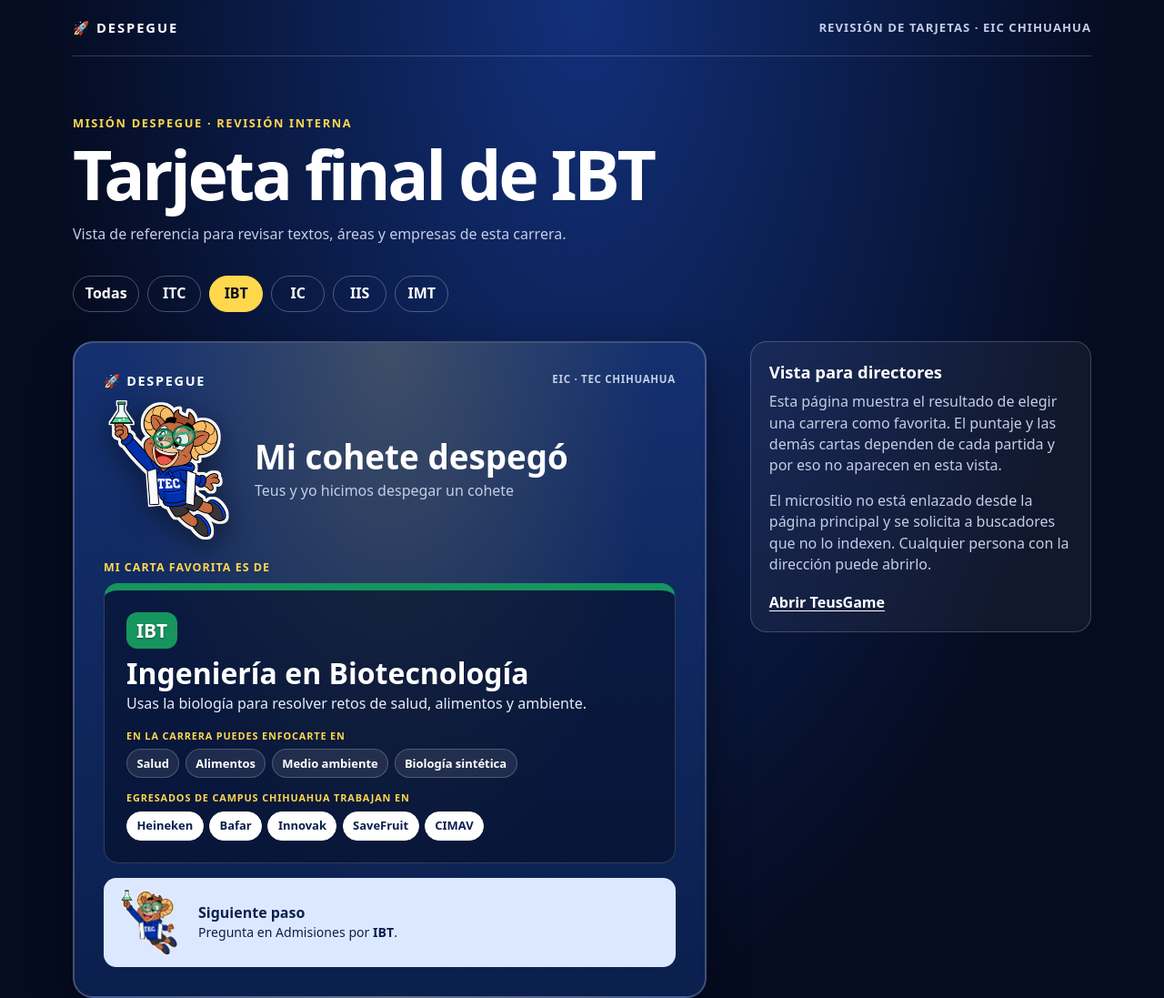
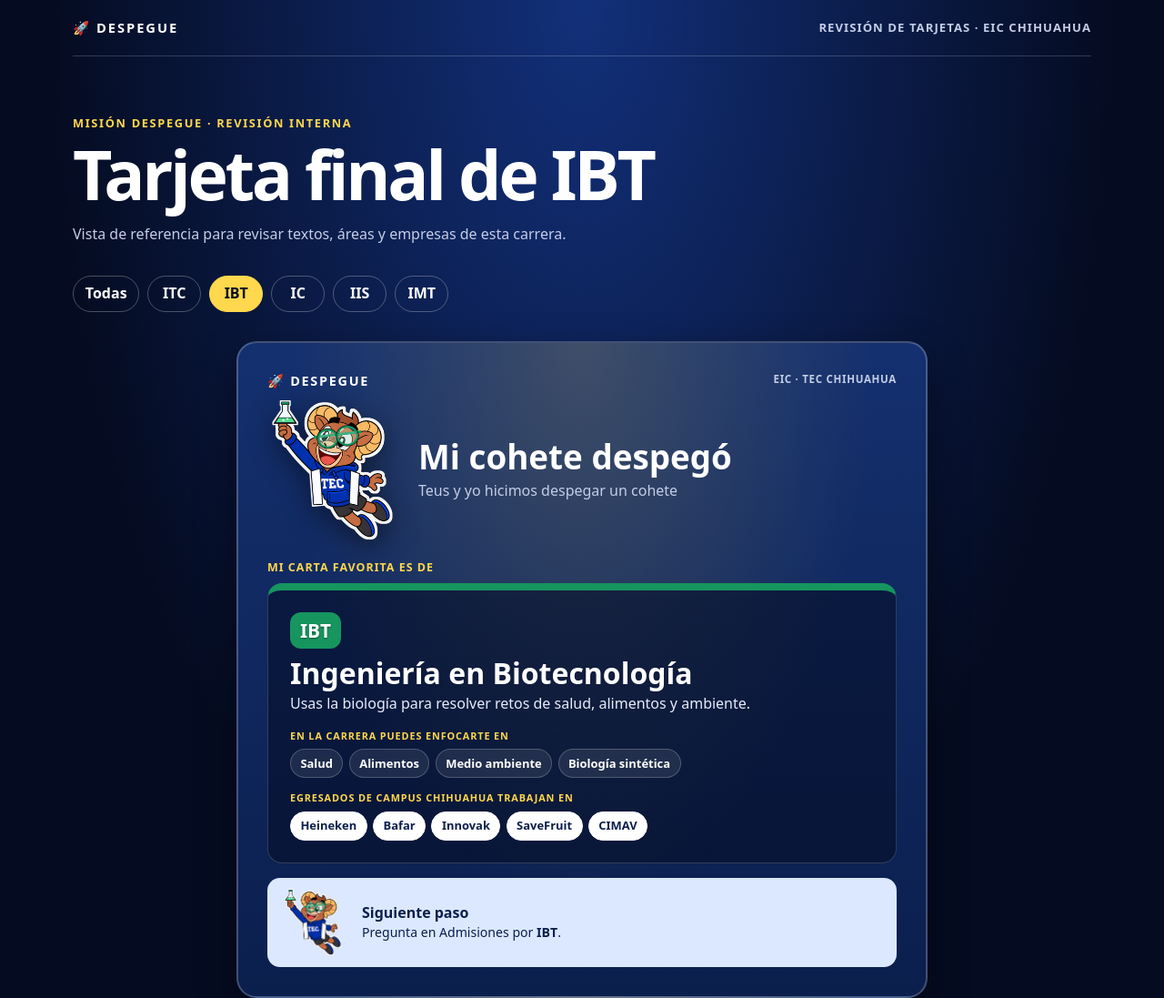
Before and after one commit to raime73/beyond-engineering, a plain HTML site: page dist/ENG/IBT/index.html in a window 1280 px wide. Shown: the top 1097 px of the page at 91% size. Drawn offline with Linux system fonts and the light colour scheme.

Commit message:
Refine ITC result card and remove review sidebar

```diff
--- a/dist/ENG/IBT/index.html
+++ b/dist/ENG/IBT/index.html
@@ -7,8 +7,8 @@
   <meta name="theme-color" content="#0B1F4D">
   <title>IBT · Tarjeta final · Misión Despegue</title>
   <meta name="description" content="Vista interna de revisión de las tarjetas finales de Misión Despegue.">
-  <link rel="stylesheet" href="../cards.css?v=1">
-  <script src="../cards.js?v=1" defer></script>
+  <link rel="stylesheet" href="../cards.css?v=2">
+  <script src="../cards.js?v=2" defer></script>
 </head>
 <body>
   <div id="app"></div>
--- a/dist/ENG/cards.css
+++ b/dist/ENG/cards.css
@@ -32,7 +32,7 @@ a:focus-visible { outline: 3px solid var(--spark); outline-offset: 4px; }
 .program-nav { display: flex; gap: .55rem; flex-wrap: wrap; margin: .65rem 0 2rem; }
 .program-nav a { min-width: 3.7rem; padding: .45rem .8rem; border: 1px solid #ffffff45; border-radius: 999px; text-align: center; font-weight: 850; text-decoration: none; }
 .program-nav a:hover, .program-nav a[aria-current="page"] { border-color: var(--spark); background: var(--spark); color: var(--deep); }
-.preview-layout { display: grid; grid-template-columns: minmax(0, 1.3fr) minmax(245px, .7fr); gap: clamp(1.25rem, 4vw, 3rem); align-items: start; padding-bottom: 3rem; }
+.preview-layout { width: min(100%, 760px); margin-inline: auto; padding-bottom: 3rem; }
 .result-card {
   position: relative;
   overflow: hidden;
@@ -61,10 +61,6 @@ a:focus-visible { outline: 3px solid var(--spark); outline-offset: 4px; }
 .next img { width: 4.5rem; height: auto; flex: 0 0 auto; }
 .next strong, .next span { display: block; }
 .next span { font-size: .88rem; }
-.side-note { border: 1px solid #ffffff30; border-radius: 18px; padding: 1.25rem; background: #ffffff0d; }
-.side-note h2 { margin: 0 0 .5rem; font-size: 1.15rem; }
-.side-note p { margin: 0 0 1rem; color: var(--muted); }
-.side-note a { display: inline-block; margin-top: .2rem; font-weight: 800; text-underline-offset: .2rem; }
 .directory { display: grid; grid-template-columns: repeat(auto-fit, minmax(210px, 1fr)); gap: 1rem; padding-bottom: 3rem; }
 .directory a { display: flex; flex-direction: column; min-height: 260px; padding: 1.3rem; border: 1px solid #ffffff40; border-top: 7px solid var(--program); border-radius: 18px; background: #ffffff0e; text-decoration: none; transition: transform .2s ease, background .2s ease; }
 .directory a:hover { transform: translateY(-5px); background: #ffffff18; }
@@ -74,7 +70,6 @@ a:focus-visible { outline: 3px solid var(--spark); outline-offset: 4px; }
 .directory img { width: 6rem; max-height: 7rem; object-fit: contain; margin-top: auto; margin-left: auto; }
 .site-foot { padding: 1.4rem 0 2rem; border-top: 1px solid #ffffff30; color: var(--muted); font-size: .8rem; }
 @media (max-width: 720px) {
-  .preview-layout { grid-template-columns: 1fr; }
   .card-hero { grid-template-columns: 105px 1fr; }
   .review-label { max-width: 13ch; }
 }
--- a/dist/ENG/cards.js
+++ b/dist/ENG/cards.js
@@ -2,9 +2,9 @@
 const programs = {
   ITC: {
     name: 'Ingeniería en Tecnologías Computacionales',
-    phrase: 'Creas el software, los datos y las redes que mueven todo.',
+    phrase: 'Creas el software, analizas los datos, integras la IA y las redes que mueven todo.',
     color: '#7B3FE4',
-    areas: ['IA y ciencia de datos', 'Ciberseguridad y redes', 'Software', 'Gráficas y videojuegos'],
+    areas: ['IA y ciencia de datos', 'Ciberseguridad y redes', 'Software y Cloud Computing', 'Videojuegos'],
     companies: ['Meta', 'Google', 'Microsoft', 'Amazon', 'Trivago', 'Oracle', 'AutoZone']
   },
   IBT: {
@@ -111,12 +111,6 @@ if (!code) {
           <div><strong>Siguiente paso</strong><span>Pregunta en Admisiones por <b>${code}</b>.</span></div>
         </div>
       </article>
-      <aside class="side-note" aria-label="Sobre esta vista">
-        <h2>Vista para directores</h2>
-        <p>Esta página muestra el resultado de elegir una carrera como favorita. El puntaje y las demás cartas dependen de cada partida y por eso no aparecen en esta vista.</p>
-        <p>El micrositio no está enlazado desde la página principal y se solicita a buscadores que no lo indexen. Cualquier persona con la dirección puede abrirlo.</p>
-        <a href="${game.href}">Abrir TeusGame</a>
-      </aside>
     </div>
   `);
 } else {
```
Also changed, not shown: dist/ENG/IC/index.html (+2 -2 lines), dist/ENG/IIS/index.html (+2 -2 lines), dist/ENG/IMT/index.html (+2 -2 lines), dist/ENG/ITC/index.html (+2 -2 lines), dist/ENG/index.html (+2 -2 lines), dist/TeusGame/index.html (+2 -2 lines).
